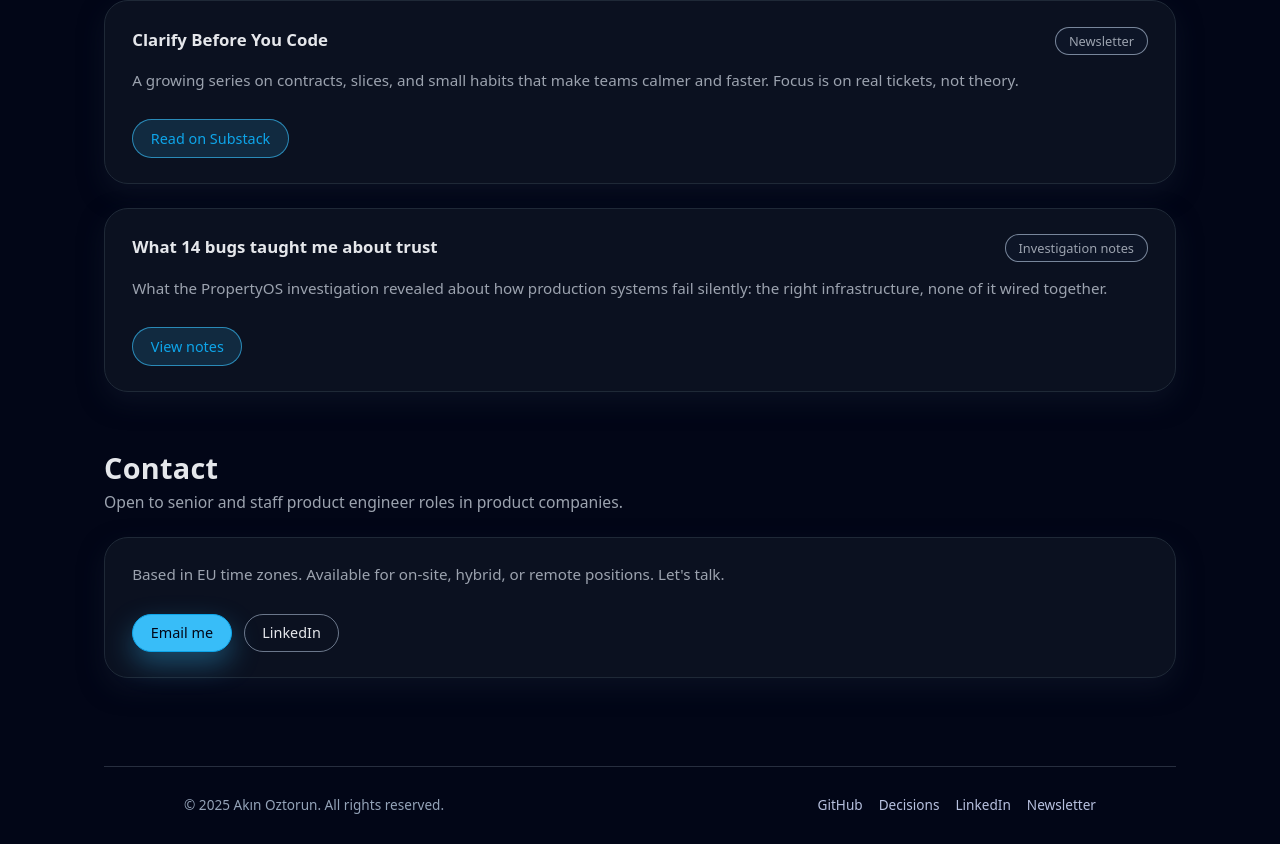
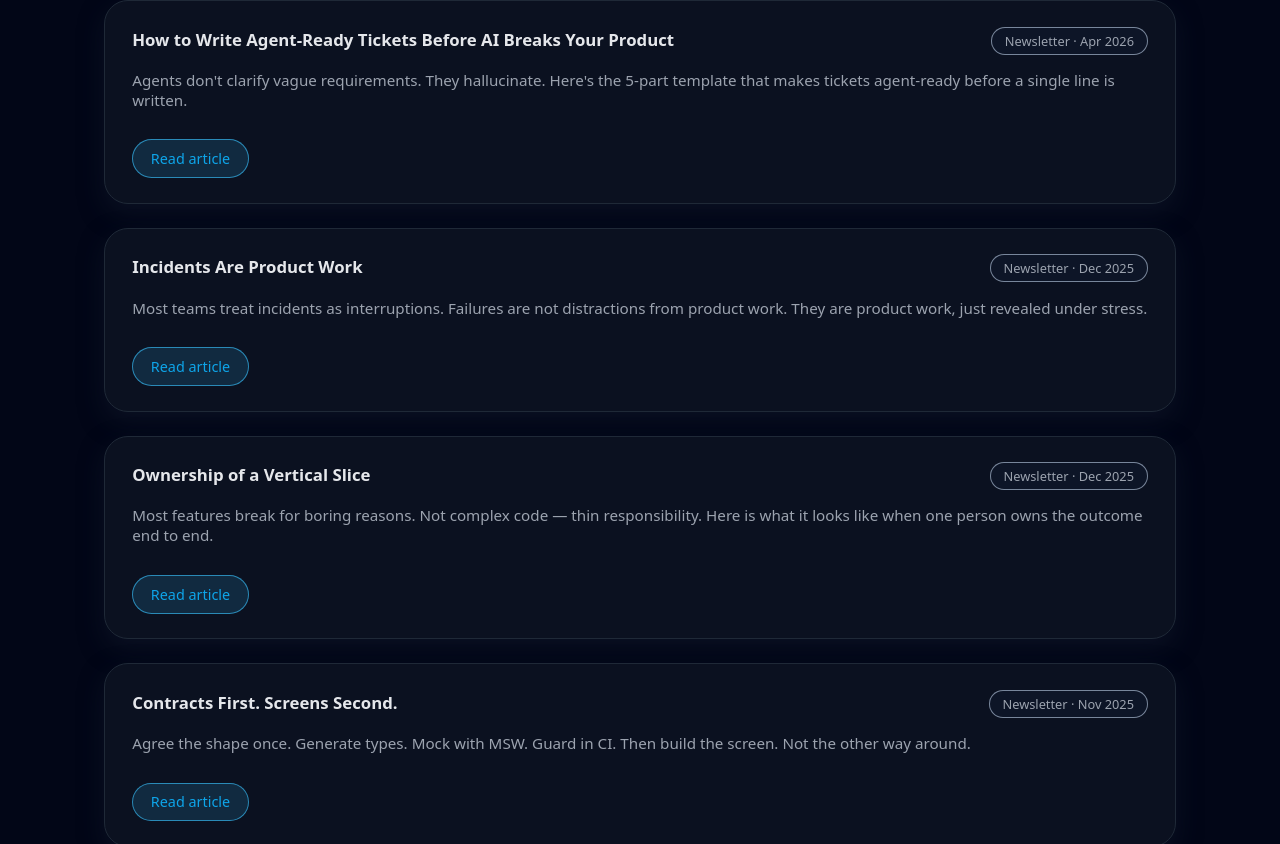
Before and after one commit to akin-oz/personal-site, a Next.js app: page / in a window 1280 px wide. Shown: the part 3174-4018 px from the top of the page. Built offline with nearby package versions, Linux system fonts and the light colour scheme.

Commit message:
Update newsletter cards and contact section: add new articles, refine card structure, and clarify availability messaging.

```diff
--- a/app/page.tsx
+++ b/app/page.tsx
@@ -446,13 +446,103 @@ export default function HomePage() {
 
         <article className="card card-wide">
           <header className="card-header">
-            <h3 className="card-title">Clarify Before You Code</h3>
-            <span className="pill">Newsletter</span>
+            <h3 className="card-title">How to Write Agent-Ready Tickets Before AI Breaks Your Product</h3>
+            <span className="pill">Newsletter · Apr 2026</span>
+          </header>
+          <div className="card-body">
+            <p className="card-body-text">
+              Agents don&apos;t clarify vague requirements. They hallucinate. Here&apos;s the 5-part template that makes tickets agent-ready before a single line is written.
+            </p>
+          </div>
+          <div className="card-actions">
+            <Link
+              href="https://ownershipinpractice.substack.com/p/how-to-write-agent-ready-tickets"
+              target="_blank"
+              className="button button-secondary"
+            >
+              Read article
+            </Link>
+          </div>
+        </article>
+
+        <article className="card card-wide">
+          <header className="card-header">
+            <h3 className="card-title">Incidents Are Product Work</h3>
+            <span className="pill">Newsletter · Dec 2025</span>
+          </header>
+          <div className="card-body">
+            <p className="card-body-text">
+              Most teams treat incidents as interruptions. Failures are not
+              distractions from product work. They are product work, just
+              revealed under stress.
+            </p>
+          </div>
+          <div className="card-actions">
+            <Link
+              href="https://ownershipinpractice.substack.com/p/incidents-are-product-work"
+              target="_blank"
+              className="button button-secondary"
+            >
+              Read article
+            </Link>
+          </div>
+        </article>
+
+        <article className="card card-wide">
+          <header className="card-header">
+            <h3 className="card-title">Ownership of a Vertical Slice</h3>
+            <span className="pill">Newsletter · Dec 2025</span>
+          </header>
+          <div className="card-body">
+            <p className="card-body-text">
+              Most features break for boring reasons. Not complex code — thin
+              responsibility. Here is what it looks like when one person owns
+              the outcome end to end.
+            </p>
+          </div>
+          <div className="card-actions">
+            <Link
+              href="https://ownershipinpractice.substack.com/p/ownership-of-a-vertical-slice"
+              target="_blank"
+              className="button button-secondary"
+            >
+              Read article
+            </Link>
+          </div>
+        </article>
+
+        <article className="card card-wide">
+          <header className="card-header">
+            <h3 className="card-title">Contracts First. Screens Second.</h3>
+            <span className="pill">Newsletter · Nov 2025</span>
+          </header>
+          <div className="card-body">
+            <p className="card-body-text">
+              Agree the shape once. Generate types. Mock with MSW. Guard in CI.
+              Then build the screen. Not the other way around.
+            </p>
+          </div>
+          <div className="card-actions">
+            <Link
+              href="https://ownershipinpractice.substack.com/p/contracts-first-screens-second"
+              target="_blank"
+              className="button button-secondary"
+            >
+              Read article
+            </Link>
+          </div>
+        </article>
+
+        <article className="card card-wide">
+          <header className="card-header">
+            <h3 className="card-title">Ownership in Practice</h3>
+            <span className="pill">Newsletter · Ongoing</span>
           </header>
           <div className="card-body">
             <p className="card-body-text">
               A growing series on contracts, slices, and small habits that make
-              teams calmer and faster. Focus is on real tickets, not theory.
+              teams calmer and faster. Seven issues published. New ones every
+              Tuesday.
             </p>
           </div>
           <div className="card-actions">
@@ -501,8 +591,7 @@ export default function HomePage() {
 
         <article className="card card-wide">
           <p className="card-body-text">
-            Based in EU time zones. Available for on-site, hybrid, or remote
-            positions. Let&#39;s talk.
+            Based in EU time zones. Available for remote or hybrid positions. Let&#39;s talk.
           </p>
           <div className="card-actions">
             <Link
@@ -521,6 +610,7 @@ export default function HomePage() {
           </div>
         </article>
       </section>
+
       <footer className="site-footer">
         <div className="footer-inner">
           <span>
```
